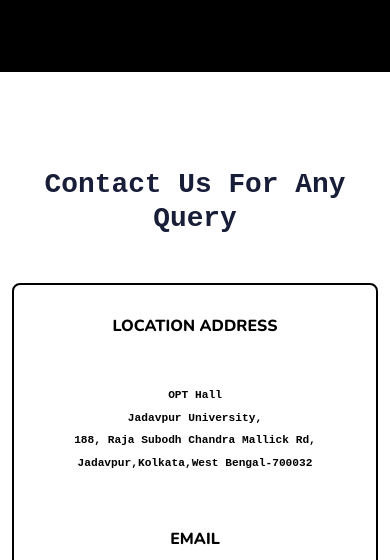
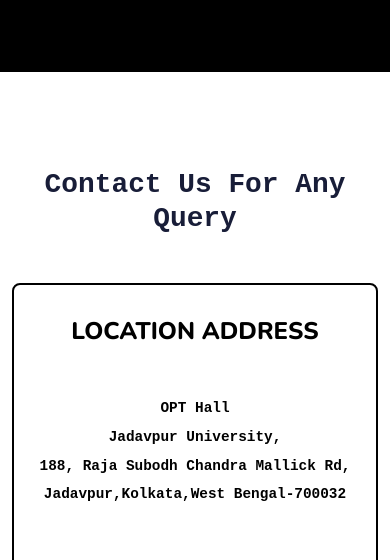
Before and after one commit to RoyAbhi09/JU_Film_Society, a plain HTML site: page contact.html in a window 390 px wide. Shown: the part 273-833 px from the top of the page. Drawn offline with nearby package versions, Linux system fonts and the light colour scheme.

Commit message:
Update styles.css

```diff
--- a/css/styles.css
+++ b/css/styles.css
@@ -127,7 +127,6 @@
   text-decoration: none;
   font-weight: 900;
 }
-
 @media (max-width: 768px) {
   .footer .box-container {
     padding: 0 1rem;
@@ -163,7 +162,6 @@
     font-size: 0.8rem;
   }
 }
-
 /* Contact Us Styling */
 .location .box-container {
   display: grid;
@@ -183,14 +181,15 @@
   background: black;
   color: white;
 }
+
 .location .box-container .box .title {
   background: var(--main-color);
   color: black;
   padding: 1.5rem 0;
-  font-size: 1.5rem;
+  font-size: 2rem;
 }
 .location .box-container .box .content {
-  font-size: 0.9rem;
+  font-size: 1.2rem;
   color: black;
   padding: 1rem 0;
   line-height: 2;
@@ -216,10 +215,10 @@
       padding: 1rem;
   }
   .location .box-container .box .title {
-      font-size: 1.2rem;
+      font-size: 1.8rem;
   }
   .location .box-container .box .content {
-      font-size: 0.8rem;
+      font-size: 1rem;
   }
 }
 @media (max-width: 480px) {
@@ -227,10 +226,10 @@
       padding: 0.5rem;
   }
   .location .box-container .box .title {
-      font-size: 1rem;
+      font-size: 1.5rem;
   }
   .location .box-container .box .content {
-      font-size: 0.7rem;
+      font-size: 0.9rem;
   }
 }
 
```
